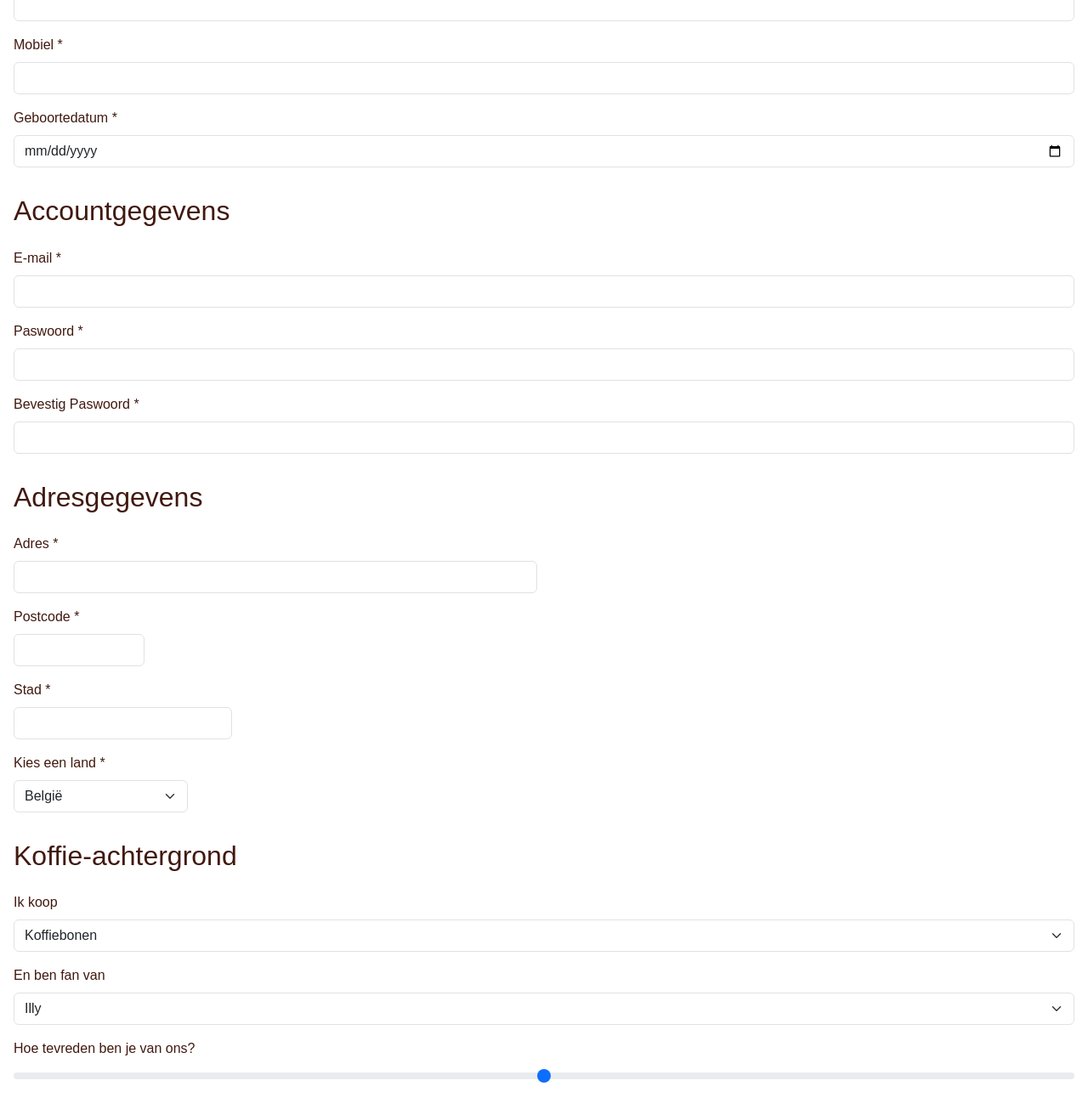
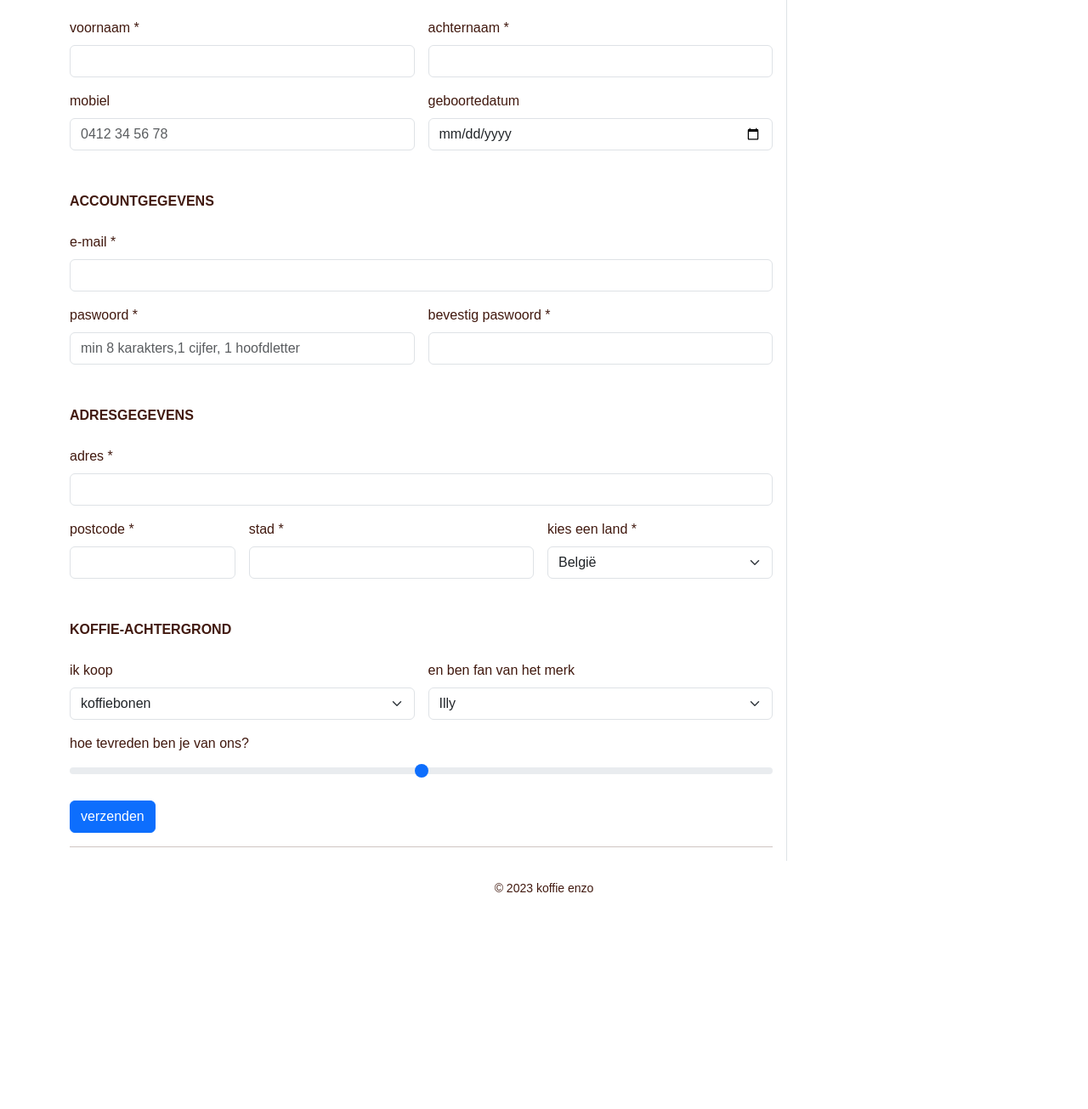
Before and after one commit to AP-IT-GH/23-24-web-intro-w06-youheaven, a plain HTML site: page oefening-01/contact.html in a window 1280 px wide. Shown: the part 612-1917 px from the top of the page at 85% size. After the commit the page ends 1689 px from the top, so only its background shows below. Drawn offline with nearby package versions, Linux system fonts and the light colour scheme.

Commit message:
verbeterd

```diff
--- a/oefening-01/contact.html
+++ b/oefening-01/contact.html
@@ -15,7 +15,6 @@
     <!-- eigen geschreven css voor jouw html-bestand -->
     <link href="./css/style.css" rel="stylesheet">
 </head>
-<body>
 <body class="p-3 m-0 border-0 bd-example">
     <nav class="navbar navbar-expand-md bg-light">
       <div class="container-fluid">
@@ -28,10 +27,10 @@
         <div class="collapse navbar-collapse" id="navbarSupportedContent">
           <ul class="navbar-nav me-auto mb-2 mb-lg-0">
             <li class="nav-item">
-                  <a class="nav-link active" aria-current="page" href="/oefening-01/index.html">home</a>
+              <a class="nav-link active" aria-current="page" href="index.html">home</a>
             </li>
             <li class="nav-item">
-                  <a class="nav-link" href="#">shop</a>
+              <a class="nav-link" href="shop.html">shop</a>
             </li>
             <li class="nav-item dropdown">
               <a class="nav-link dropdown-toggle" href="#" role="button" data-bs-toggle="dropdown" aria-expanded="false">
@@ -44,7 +43,7 @@
               </ul>
             </li>
             <li class="nav-item">
-                  <a class="nav-link" href="/oefening-01/contact.html">contact</a>
+              <a class="nav-link" href="contact.html">contact</a>
             </li>
           </ul>
           <form class="d-flex" role="search">
@@ -54,109 +53,121 @@
         </div>
       </div>
     </nav>
+
     <header class="row m-5">
       <h1 class="col display-2 koffiebruin text-center">may the coffee<br>be with you</h1>
     </header>
+
+    <div class="container">
+      <div class="row">
+        <main class="col-md-9 pe-3">
+          <section id="contact" class="row">
+            <div class="col-12 mb-3">
+              <h2 class="text-uppercase fs-4 fw-bolder pt-3">contact</h2>
+              <p>Vul het registratieformulier in.<br>Velden met een * zijn verplicht.</p>
+            </div>
+            <hr>
+
             <form action="#" method="post">
-            <div class="row g-3 mb-3">
-
-              <fieldset class="col-12">
-                <legend class="h2 pb-3">Gegevens</legend>
-                <div class="mb-3">
-                  <label for="firstName" class="form-label">Voornaam <span class="text-coffee">*</span></label>
+              <fieldset class="row g-3 mb-3">
+                <legend class="text-uppercase fs-6 fw-bolder pt-3">gegevens</legend>
+                <div class="col-md-6">
+                  <label for="firstName" class="form-label">voornaam <span>*</span></label>
                   <input type="text" class="form-control" id="firstName" required>
                 </div>
-                <div class="mb-3">
-                  <label for="lastName" class="form-label">Achternaam <span class="text-coffee">*</span></label>
+                <div class="col-md-6">
+                  <label for="lastName" class="form-label">achternaam <span>*</span></label>
                   <input type="text" class="form-control" id="lastName" required>
                 </div>
-                <div class="mb-3">
-                  <label for="mobile" class="form-label">Mobiel <span class="text-coffee">*</span></label>
-                  <input type="tel" class="form-control" id="mobile" required>
+                <div class="col-6">
+                  <label for="mobile" class="form-label">mobiel</label>
+                  <input type="tel" class="form-control" id="mobile" placeholder="0412 34 56 78">
                 </div>
-                <div class="mb-3">
-                  <label for="dob" class="form-label">Geboortedatum <span class="text-coffee">*</span></label>
-                  <input type="date" class="form-control" id="dob" required>
+                <div class="col-6">
+                  <label for="birthDate" class="form-label">geboortedatum</label>
+                  <input type="date" class="form-control" id="birthDate">
                 </div>
               </fieldset>
 
-
-              <fieldset class="col-12">
-                <legend class="h2 pb-3">Accountgegevens</legend>
-                <div class="mb-3">
-                  <label for="email" class="form-label">E-mail <span class="text-coffee">*</span></label>
-                  <input type="email" class="form-control" id="email" required>
+              <fieldset class="row g-3 mb-3 mt-3">
+                <legend class="text-uppercase fs-6 fw-bolder pt-3">accountgegevens</legend>
+                <div class="col-12">
+                  <label for="mail" class="form-label">e-mail <span>*</span></label>
+                  <input type="email" class="form-control" id="mail" required>
                 </div>
-                <div class="mb-3">
-                  <label for="password" class="form-label">Paswoord <span class="text-coffee">*</span></label>
-                  <input type="password" class="form-control" id="password" required>
+                <div class="col-md-6">
+                  <label for="password1" class="form-label">paswoord <span>*</span></label>
+                  <input type="password" class="form-control" id="password1"
+                    placeholder="min 8 karakters,1 cijfer, 1 hoofdletter" required>
                 </div>
-                <div class="mb-3">
-                  <label for="confirmPassword" class="form-label">Bevestig Paswoord <span class="text-coffee">*</span></label>
-                  <input type="password" class="form-control" id="confirmPassword" required>
+                <div class="col-md-6">
+                  <label for="password2" class="form-label">bevestig paswoord <span>*</span></label>
+                  <input type="password" class="form-control" id="password2" required>
                 </div>
               </fieldset>
 
-
-              <fieldset class="col-12 col-md-6">
-                <legend class="h2 pb-3">Adresgegevens</legend>
-                <div class="mb-3">
-                  <label for="address" class="form-label">Adres <span class="text-coffee">*</span></label>
+              <fieldset class="row g-3 mb-3 mt-3">
+                <legend class="text-uppercase fs-6 fw-bolder pt-3">adresgegevens</legend>
+                <div class="col-12">
+                  <label for="address" class="form-label">adres <span>*</span></label>
                   <input type="text" class="form-control" id="address" required>
                 </div>
-                <div class="mb-3 col-md-3">
-                  <label for="postcode" class="form-label">Postcode <span class="text-coffee">*</span></label>
-                  <input type="text" class="form-control" id="postcode" required>
+                <div class="col-6 col-md-3">
+                  <label for="postalcode" class="form-label">postcode <span>*</span></label>
+                  <input type="text" class="form-control" id="postalcode" required>
                 </div>
-                <div class="mb-3 col-md-5">
-                  <label for="city" class="form-label">Stad <span class="text-coffee">*</span></label>
+                <div class="col-6 col-md-5">
+                  <label for="city" class="form-label">stad <span>*</span></label>
                   <input type="text" class="form-control" id="city" required>
                 </div>
-                <div class="mb-3 col-md-4">
-                  <label for="country" class="form-label">Kies een land <span class="text-coffee">*</span></label>
-                  <select class="form-select" id="country" required>
-                    <option selected>België</option>
-                    <option>Duitsland</option>
-                    <option>Frankrijk</option>
-                    <option>Luxemburg</option>
-                    <option>Nederland</option>
-                    <option>Verenigd Koninkrijk</option>
+                <div class="col-md-4">
+                  <label for="countryCode" class="form-label">kies een land <span>*</span></label>
+                  <select id="countryCode" class="form-select">
+                    <option value="BE" selected>België</option>
+                    <option value="DE">Duitsland</option>
+                    <option value="FR">Frankrijk</option>
+                    <option value="LU">Luxemburg</option>
+                    <option value="NL">Nederland</option>
+                    <option value="UK">Verenigd Koninkrijk</option>
                   </select>
                 </div>
               </fieldset>
 
-
-              <fieldset class="col-12">
-                <legend class="h2 pb-3">Koffie-achtergrond</legend>
-                <div class="mb-3">
-                  <label for="coffeeType" class="form-label">Ik koop</label>
-                  <select class="form-select" id="coffeeType">
-                    <option selected>Koffiebonen</option>
-                    <option>Gemalen koffie</option>
-                    <option>Oploskoffie</option>
+              <fieldset class="row g-3 mb-3 mt-3">
+                <legend class="text-uppercase fs-6 fw-bolder pt-3">koffie-achtergrond</legend>
+                <div class="col-6">
+                  <label for="koffie" class="form-label">ik koop</label>
+                  <select id="koffie" class="form-select">
+                    <option value="bonen" selected>koffiebonen</option>
+                    <option value="gemalen">gemalen koffie</option>
+                    <option value="oplos">oploskoffie</option>
                   </select>
                 </div>
-                <div class="mb-3">
-                  <label for="brandPreference" class="form-label">En ben fan van</label>
-                  <select class="form-select" id="brandPreference">
-                    <option selected>Illy</option>
-                    <option>Lavazza</option>
-                    <option>Starbucks</option>
-                    <option>Gran Maestro Italiano</option>
-                    <option>Celeste d’Oro</option>
+                <div class="col-6">
+                  <label for="brand" class="form-label">en ben fan van het merk</label>
+                  <select id="brand" class="form-select">
+                    <option value="Illy" selected>Illy</option>
+                    <option value="Lavazza">Lavazza</option>
+                    <option value="Starbucks">Starbucks</option>
+                    <option value="Gran Maestro Italiano">Gran Maestro Italiano</option>
+                    <option value="Celeste d'Oro">Celeste d'Oro</option>
                   </select>
                 </div>
-                <div class="mb-3">
-                  <label for="satisfaction" class="form-label">Hoe tevreden ben je van ons?</label>
-                  <input type="range" class="form-range" id="satisfaction" min="0" max="10" step="1">
+                <div class="col">
+                  <label for="satisfied" class="form-label">hoe tevreden ben je van ons?</label>
+                  <input type="range" class="form-range" min="0" max="10" step="1" id="satisfied">
                 </div>
               </fieldset>
+              <div class="col-12">
+                <button type="submit" class="btn btn-primary">verzenden</button>
               </div>
-            <button type="submit" class="btn btn-primary">Verzenden</button>
             </form>
 
+          </section>
+          <hr>
+        </main>
 
-        <aside class="col-md-3">
+        <aside class="col-md-3 border-start ps-5">
           <h2 class="text-uppercase fs-4 fw-bolder pt-3">contact</h2>
           <p>COFFEE shop<br>
             email <a href="mailto:mail@ap-coffeeshop.be">mail@ap-coffeeshop.be</a><br>
@@ -188,6 +199,6 @@
       </div>
     </div>
 
-      <footer class="container-fluid text-center h6 small p-4">&copy; 2024 koffie enzo</footer>
+    <footer class="container-fluid text-center h6 small p-4">&copy; 2023 koffie enzo</footer>
 </body>
 </html>
--- /dev/null
+++ b/oefening-01/css/reset.css
@@ -0,0 +1,109 @@
+/***
+    The new CSS reset - version 1.11.2 (last updated 15.11.2023)
+    GitHub page: https://github.com/elad2412/the-new-css-reset
+***/
+
+/*
+    Remove all the styles of the "User-Agent-Stylesheet", except for the 'display' property
+    - The "symbol *" part is to solve Firefox SVG sprite bug
+    - The "html" element is excluded, otherwise a bug in Chrome breaks the CSS hyphens property (https://github.com/elad2412/the-new-css-reset/issues/36)
+ */
+ *:where(:not(html, iframe, canvas, img, svg, video, audio):not(svg *, symbol *)) {
+    all: unset;
+    display: revert;
+}
+
+/* Preferred box-sizing value */
+*,
+*::before,
+*::after {
+    box-sizing: border-box;
+}
+
+/* Fix mobile Safari increase font-size on landscape mode */
+html {
+    -moz-text-size-adjust: none;
+    -webkit-text-size-adjust: none;
+    text-size-adjust: none;
+}
+
+/* Reapply the pointer cursor for anchor tags */
+a, button {
+    cursor: revert;
+}
+
+/* Remove list styles (bullets/numbers) */
+ol, ul, menu, summary {
+    list-style: none;
+}
+
+/* For images to not be able to exceed their container */
+img {
+    max-inline-size: 100%;
+    max-block-size: 100%;
+}
+
+/* removes spacing between cells in tables */
+table {
+    border-collapse: collapse;
+}
+
+/* Safari - solving issue when using user-select:none on the <body> text input doesn't working */
+input, textarea {
+    -webkit-user-select: auto;
+}
+
+/* revert the 'white-space' property for textarea elements on Safari */
+textarea {
+    white-space: revert;
+}
+
+/* minimum style to allow to style meter element */
+meter {
+    -webkit-appearance: revert;
+    appearance: revert;
+}
+
+/* preformatted text - use only for this feature */
+:where(pre) {
+    all: revert;
+    box-sizing: border-box;
+}
+
+/* reset default text opacity of input placeholder */
+::placeholder {
+    color: unset;
+}
+
+/* fix the feature of 'hidden' attribute.
+   display:revert; revert to element instead of attribute */
+:where([hidden]) {
+    display: none;
+}
+
+/* revert for bug in Chromium browsers
+   - fix for the content editable attribute will work properly.
+   - webkit-user-select: auto; added for Safari in case of using user-select:none on wrapper element*/
+:where([contenteditable]:not([contenteditable="false"])) {
+    -moz-user-modify: read-write;
+    -webkit-user-modify: read-write;
+    overflow-wrap: break-word;
+    -webkit-line-break: after-white-space;
+    -webkit-user-select: auto;
+}
+
+/* apply back the draggable feature - exist only in Chromium and Safari */
+:where([draggable="true"]) {
+    -webkit-user-drag: element;
+}
+
+/* Revert Modal native behavior */
+:where(dialog:modal) {
+    all: revert;
+    box-sizing: border-box;
+}
+
+/* Remove details summary webkit styles */
+::-webkit-details-marker {
+    display: none;
+}
```
Lines whose indentation alone changed are shown as unchanged.
